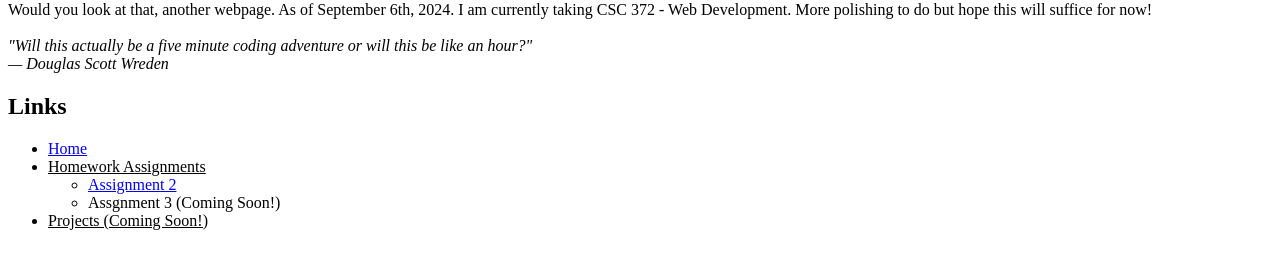
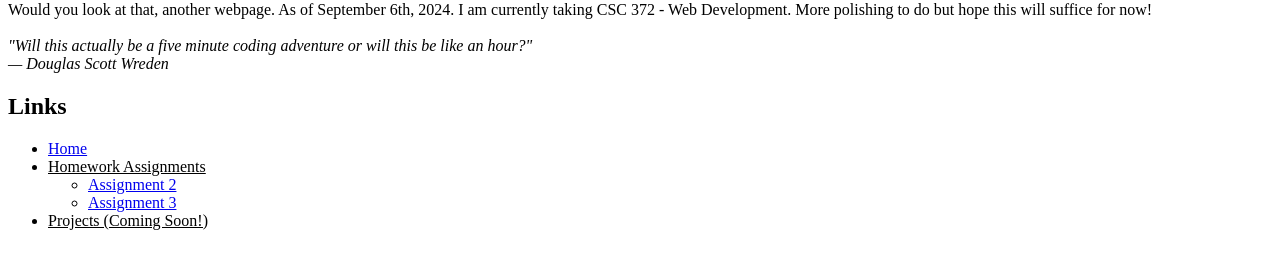
Before and after one commit to Sddelcampo/Sddelcampo.github.io, a plain HTML site: page csc372-hw/index.html in a window 1280 px wide. Shown: the part 79-348 px from the top of the page. Drawn offline with Linux system fonts and the light colour scheme.

Commit message:
Updated CSC 372 Webpage with Assignment 3

```diff
--- a/csc372-hw/index.html
+++ b/csc372-hw/index.html
@@ -40,7 +40,7 @@
                         <a href="assignment-2/index.html" target="_self">Assignment 2</a>
                     </li>
                     <li>
-                        Assgnment 3 (Coming Soon!)
+                        <a href="assignment-3/index.html" target="_self">Assignment 3</a>
                     </li>
                 </ul>
             </li>
```
